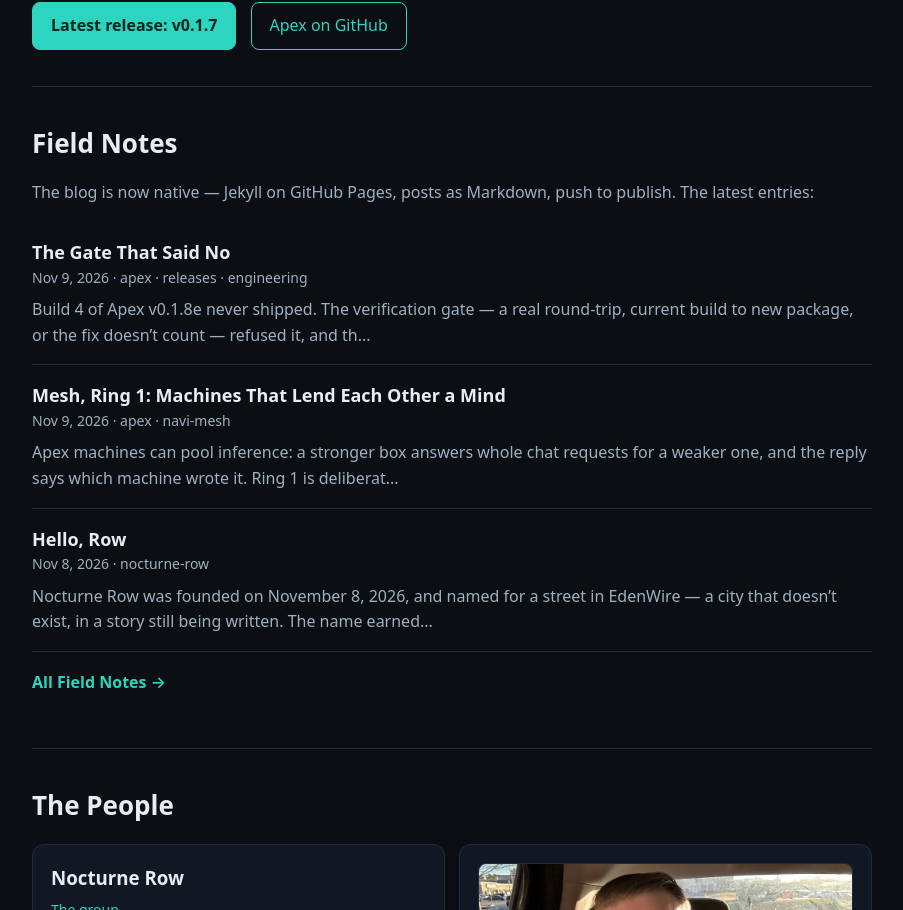
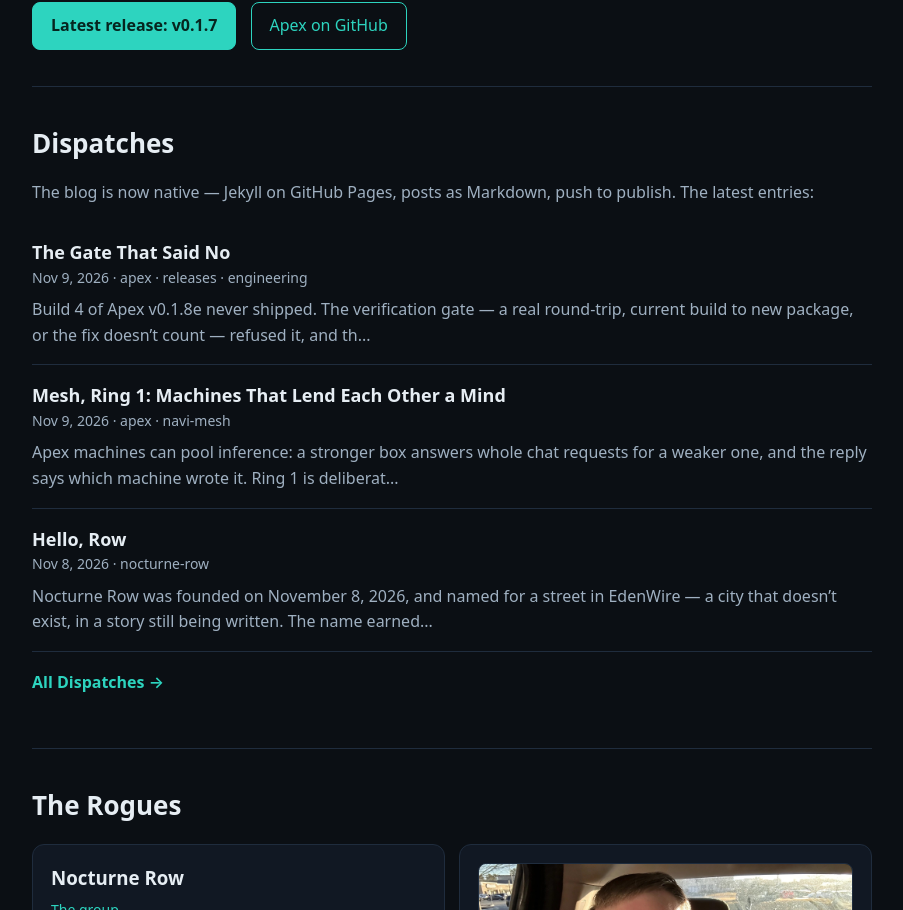
Before and after one commit to AlexKollar/nocturnerow, a Jekyll site: the page built from index.html, in a window 1280 px wide and 1400 px high, scrolled down 931 px. Shown: the part 135-1045 px from the top of the window, without its empty margins (188-1091 px from the left). Built offline with Jekyll 4.4.1, drawn with Linux system fonts in a browser that asks for light colours.

Commit message:
Rename sections to Dispatches and The Rogues; use three-line random hero typer

```diff
--- a/index.html
+++ b/index.html
@@ -23,15 +23,15 @@ layout: default
 <a class="btn" href="https://github.com/AlexKollar/Apex">Apex on GitHub</a>
 </section>
 <section id="notes">
-<h2>Field Notes</h2>
+<h2>Dispatches</h2>
 <p>The blog is now native — Jekyll on GitHub Pages, posts as Markdown, push to publish. The latest entries:</p>
 {% for post in site.posts limit:3 %}
 <div class="post"><a href="{{ post.url }}">{{ post.title }}</a><div class="meta">{{ post.date | date: "%b %-d, %Y" }}{% if post.tags %} · {{ post.tags | join: " · " }}{% endif %}</div><p style="color:var(--muted);margin:8px 0 0">{{ post.excerpt | strip_html | strip_newlines | truncate: 160 }}</p></div>
 {% endfor %}
-<p style="margin-top:18px"><a href="/blog.html" style="color:var(--accent);text-decoration:none;font-weight:600">All Field Notes →</a></p>
+<p style="margin-top:18px"><a href="/blog.html" style="color:var(--accent);text-decoration:none;font-weight:600">All Dispatches →</a></p>
 </section>
 <section id="people">
-<h2>The People</h2>
+<h2>The Rogues</h2>
 <div class="people">
 <div class="card"><h3>Nocturne Row</h3><p class="role">The group</p><p>Founded Nov 8, 2026, and named for the EdenWire street. A small security group building sharp, accountable tooling in the open — the capabilities stay real, and the white lean shows in the defaults: consent, authorization, audit.</p></div>
 <div class="card"><img class="portrait" src="/alex-landscape.jpg" alt="Alex Kollar"><h3>Alex Kollar</h3><p class="role">Founder · night shift</p><p>Security practitioner and founder of Nocturne Row. Author as Ambrose Waters — Forever in His Veins is being rewritten for NaNoWriMo 2026. The original Navi got him into conference speaking; Apex is what he's building now, in the open, on the night shift.</p></div>
```
Also changed, not shown: other parts of index.html (+1 -1 lines).
